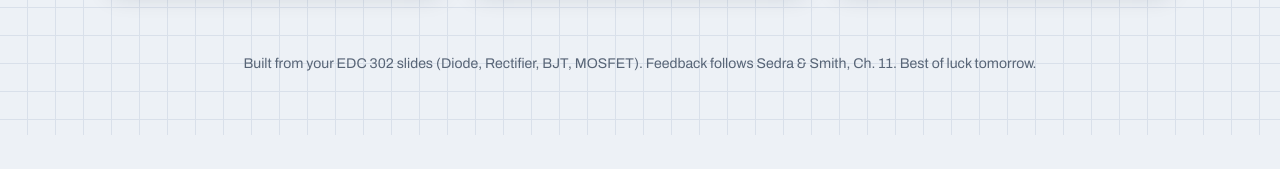
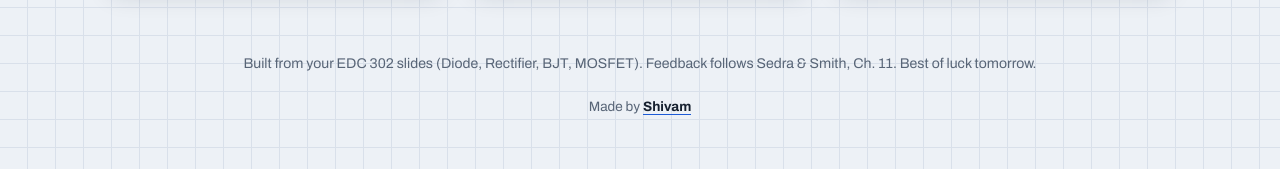
Before and after one commit to shivamxkumar/edc302-kit, a plain HTML site: page index.html in a window 1280 px wide. Shown: the part 7216-7385 px from the top of the page. Before the commit the page ends 7351 px from the top, so only its background shows below. Drawn offline with Linux system fonts and the light colour scheme; a web font is replaced by a local one.

Commit message:
Add 'Made by Shivam' credit at the bottom of the page

```diff
--- a/index.html
+++ b/index.html
@@ -212,7 +212,10 @@ th{font-weight:700;color:var(--muted);font-size:.84rem;border-bottom:1.5px solid
 .tip{padding:18px 20px}
 .tip strong{display:block;margin-bottom:4px;font-size:1.02rem}
 .tip p{margin:0;color:var(--muted);font-size:.95rem}
-footer{padding:48px 0 60px;color:var(--muted);font-size:.88rem;text-align:center}
+footer{padding:48px 0 8px;color:var(--muted);font-size:.88rem;text-align:center}
+.credit{padding:0 0 52px;text-align:center;font-size:.85rem;color:var(--muted)}
+.credit a{color:var(--ink);font-weight:700;text-decoration:none;border-bottom:1.5px solid var(--trace)}
+.credit a:hover{color:var(--trace)}
 
 /* ---------- pop quiz ---------- */
 .quiz-fab{
@@ -575,6 +578,7 @@ footer{padding:48px 0 60px;color:var(--muted);font-size:.88rem;text-align:center
 </main>
 
 <footer>Built from your EDC 302 slides (Diode, Rectifier, BJT, MOSFET). Feedback follows Sedra &amp; Smith, Ch. 11. Best of luck tomorrow.</footer>
+<p class="credit">Made by <a href="https://github.com/shivamxkumar" target="_blank" rel="noopener">Shivam</a></p>
 
 <button class="quiz-fab" id="quizFab" aria-haspopup="dialog"><span class="dot"></span>Pop quiz</button>
 
```
